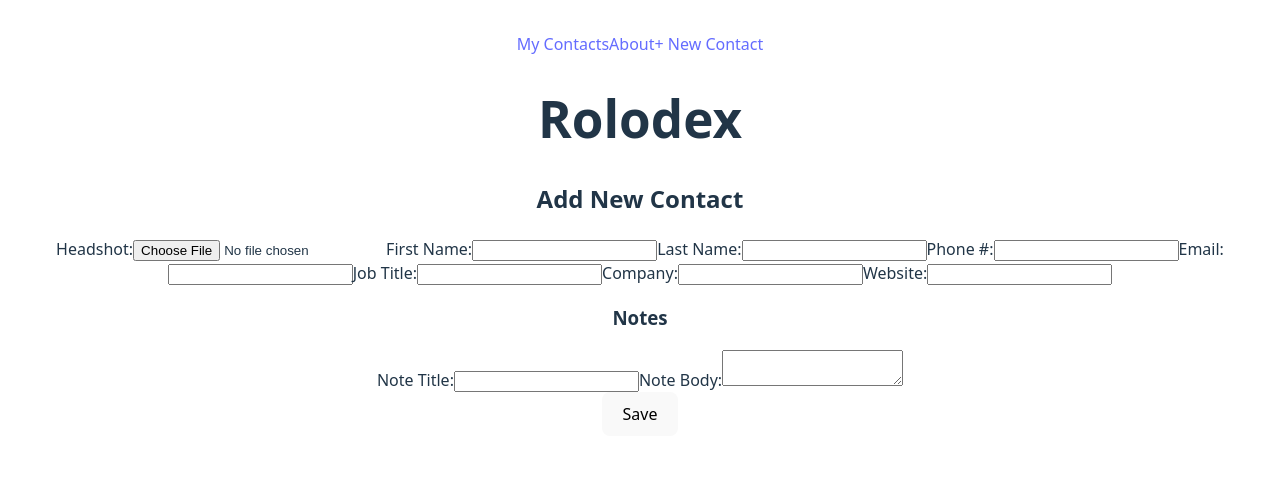
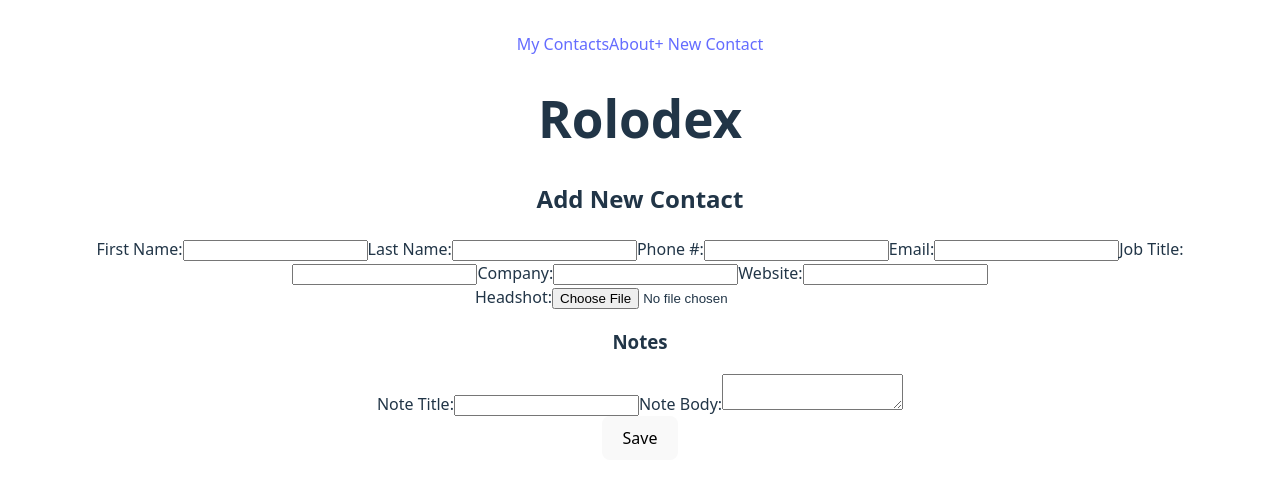
Before and after one commit to kwishart24/rolodex, a React (Vite) app: page /addContact in a window 1280 px wide. Shown: the top 482 px of the page. Built offline with nearby package versions, Linux system fonts and the light colour scheme; no server answers.

Commit message:
still struggling with updating contact as the contact disappears when I click the button

```diff
--- a/src/features/contacts/ContactForm.jsx
+++ b/src/features/contacts/ContactForm.jsx
@@ -1,14 +1,14 @@
 function ContactForm({
   contactFormData,
   handleContactChange,
-  isSaving,
-  handleFileChange,
-  successMessage,
-  newContactId,
+  // isSaving,
+  // handleFileChange,
+  // successMessage,
+  // newContactId,
 }) {
   return (
     <div className="contact-form-fields">
-      {isSaving ? (
+      {/* {isSaving ? (
         <div className="saving-box">
           <p>Saving your contact...</p>
         </div>
@@ -30,8 +30,7 @@ function ContactForm({
         name="headshot"
         accept="image/png, image/jpeg"
         onChange={handleFileChange}
-      />
-
+      /> */}
       <label htmlFor="firstName">First Name:</label>
       <input
         type="text"
--- a/src/pages/ContactDetails.jsx
+++ b/src/pages/ContactDetails.jsx
@@ -108,6 +108,7 @@ function ContactDetails({
   //Editing for either notes or contacts. values include null, {type: "contact"}, and {type: "note", id: noteId}
   const [editingMode, setEditingMode] = useState(null);
 
+  //fetching contacts
   useEffect(() => {
     setIsLoading(true);
 
@@ -173,11 +174,12 @@ function ContactDetails({
             editingMode?.type === 'contact' ? null : { type: 'contact' }
           )
         }
-        disabled={editingMode?.type === 'note'} // disable while editing a note
+        disabled={editingMode?.type === 'note'}
       >
         {editingMode?.type === 'contact' ? 'Cancel' : 'Edit Contact'}
       </button>
 
+      {/* Contact edit form */}
       {editingMode?.type === 'contact' && (
         <>
           <ContactForm
@@ -190,19 +192,14 @@ function ContactDetails({
             successMessage={null}
             newContactId={null}
           />
-          <button
-            onClick={() =>
-              setEditingMode(
-                editingMode?.type === 'contact' ? null : { type: 'contact' }
-              )
-            }
-            disabled={editingMode?.type === 'note'}
-          >
-            {editingMode?.type === 'contact' ? 'Cancel' : 'Edit Contact'}
+          <button onClick={handleUpdateContact} disabled={isSaving}>
+            {isSaving ? 'Saving…' : 'Save Changes'}
           </button>
         </>
       )}
+
       <h3>Notes</h3>
+      {/* add new note button */}
       <button
         onClick={() => {
           if (editingMode !== null) return;
@@ -212,6 +209,8 @@ function ContactDetails({
       >
         {showNoteForm ? 'Hide Note Form' : 'Add New Note'}
       </button>
+
+      {/* add new note form */}
       {showNoteForm && (
         <div className="note-form-container">
           <NoteForm
@@ -224,6 +223,7 @@ function ContactDetails({
         </div>
       )}
 
+      {/* existing notes */}
       <ul>
         {contactNotes.map((note) => (
           <Note
--- a/src/pages/NewContactPage.jsx
+++ b/src/pages/NewContactPage.jsx
@@ -96,7 +96,6 @@ function NewContactFormPage({
   return (
     <div>
       <h2>Add New Contact</h2>
-
       <form onSubmit={handleSubmit}>
         <ContactForm
           contactFormData={contactFormData}
@@ -106,6 +105,16 @@ function NewContactFormPage({
           successMessage={successMessage}
           newContactId={newContactId}
         />
+
+        <label htmlFor="headshot">Headshot:</label>
+        <input
+          type="file"
+          id="headshot"
+          name="headshot"
+          accept="image/png, image/jpeg"
+          onChange={handleFileChange}
+        />
+
         <h3>Notes</h3>
         <NoteForm
           noteFormData={noteFormData}
```
